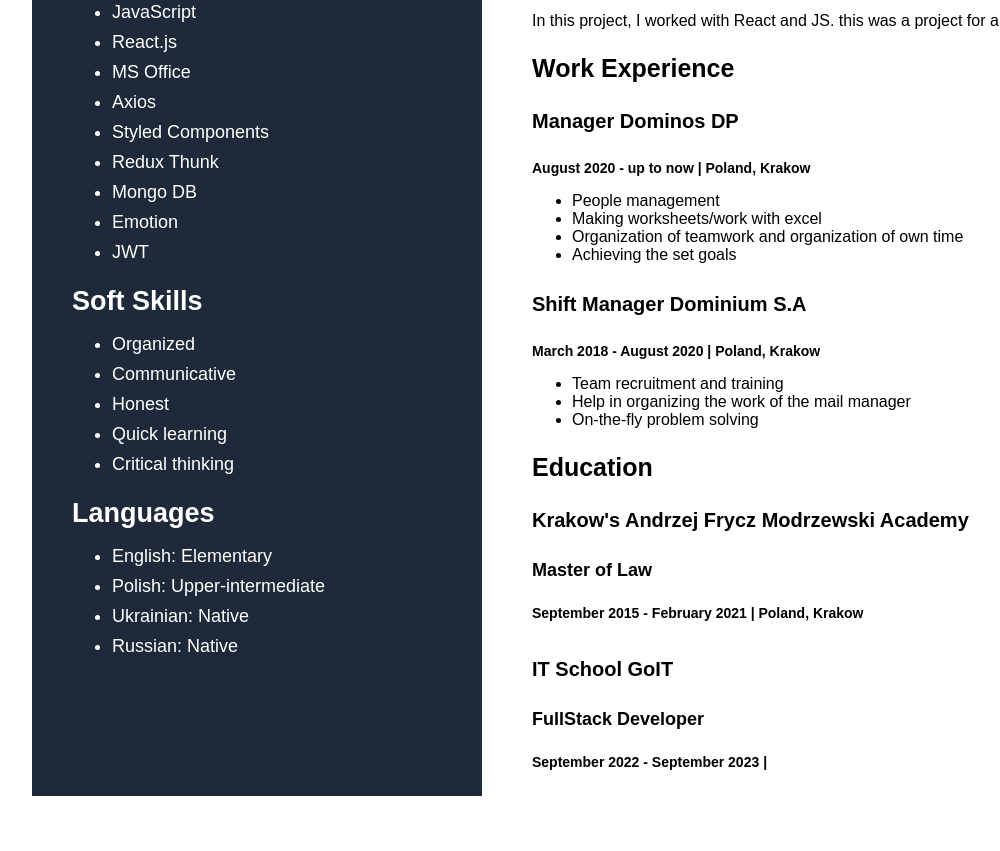
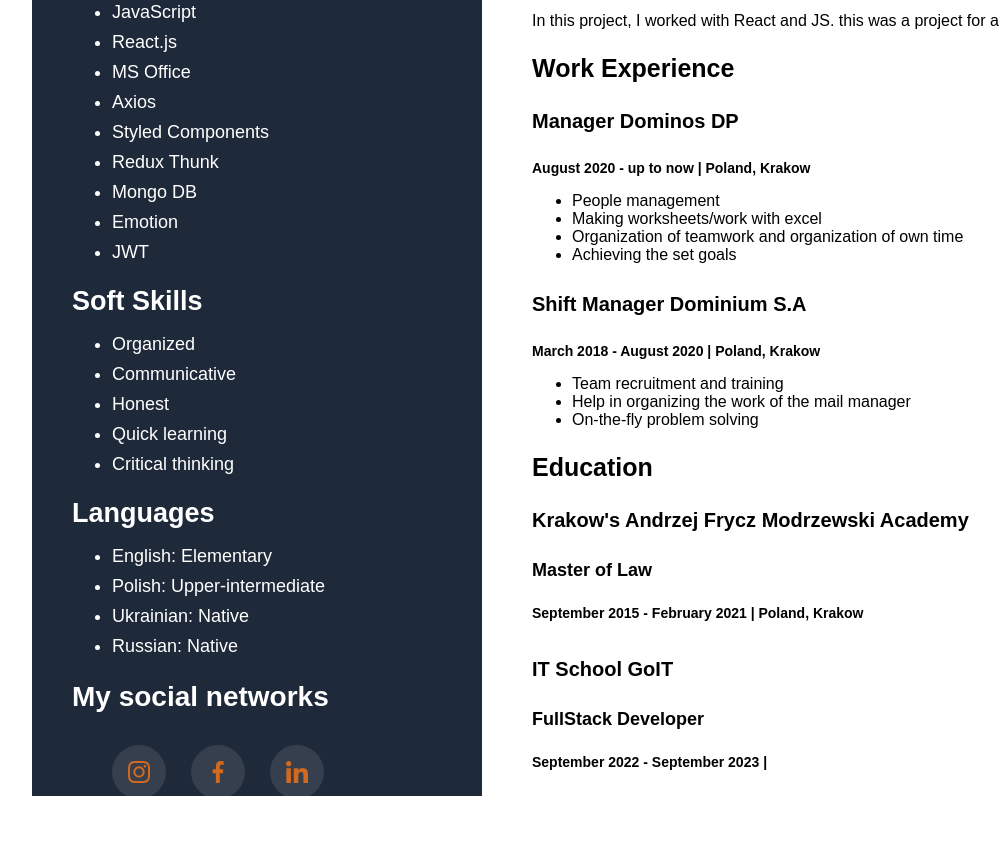
Before and after one commit to Karina-98/Karina_Tkachenko_Fullstack, a plain HTML site: page index.html in a window 1280 px wide. Shown: the part 1062-1913 px from the top of the page, without its empty margins (6-1006 px from the left). Before the commit the page ends 1867 px from the top, so only its background shows below. Drawn offline with Linux system fonts and the light colour scheme.

Commit message:
Update index.html

```diff
--- a/index.html
+++ b/index.html
@@ -145,7 +145,7 @@
         </div>
       </section>
 
-        <!-- <div class="join-in-box">
+        <div class="join-in-box">
           <h3 class="sidebar_title join-title">My social networks</h3>
           <ul class="join-in-list">
             <li class="join-in-item">
@@ -171,7 +171,7 @@
             </li>
           </ul>
         </div>
-       -->
+
 
       </section>
 </section>
@@ -336,5 +336,6 @@
     </section>
 
   </div>
+
   </body>
 </html>
```
